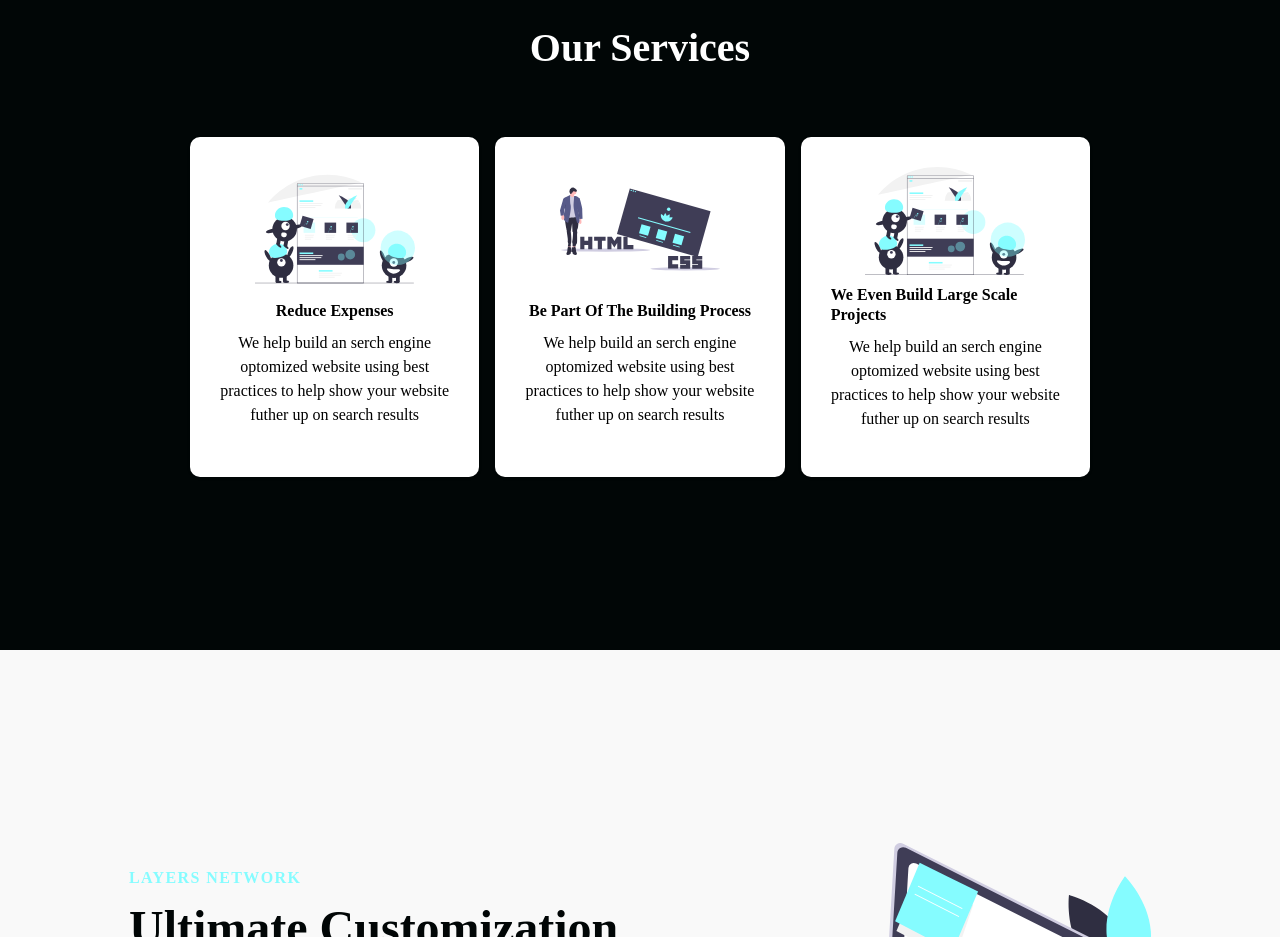
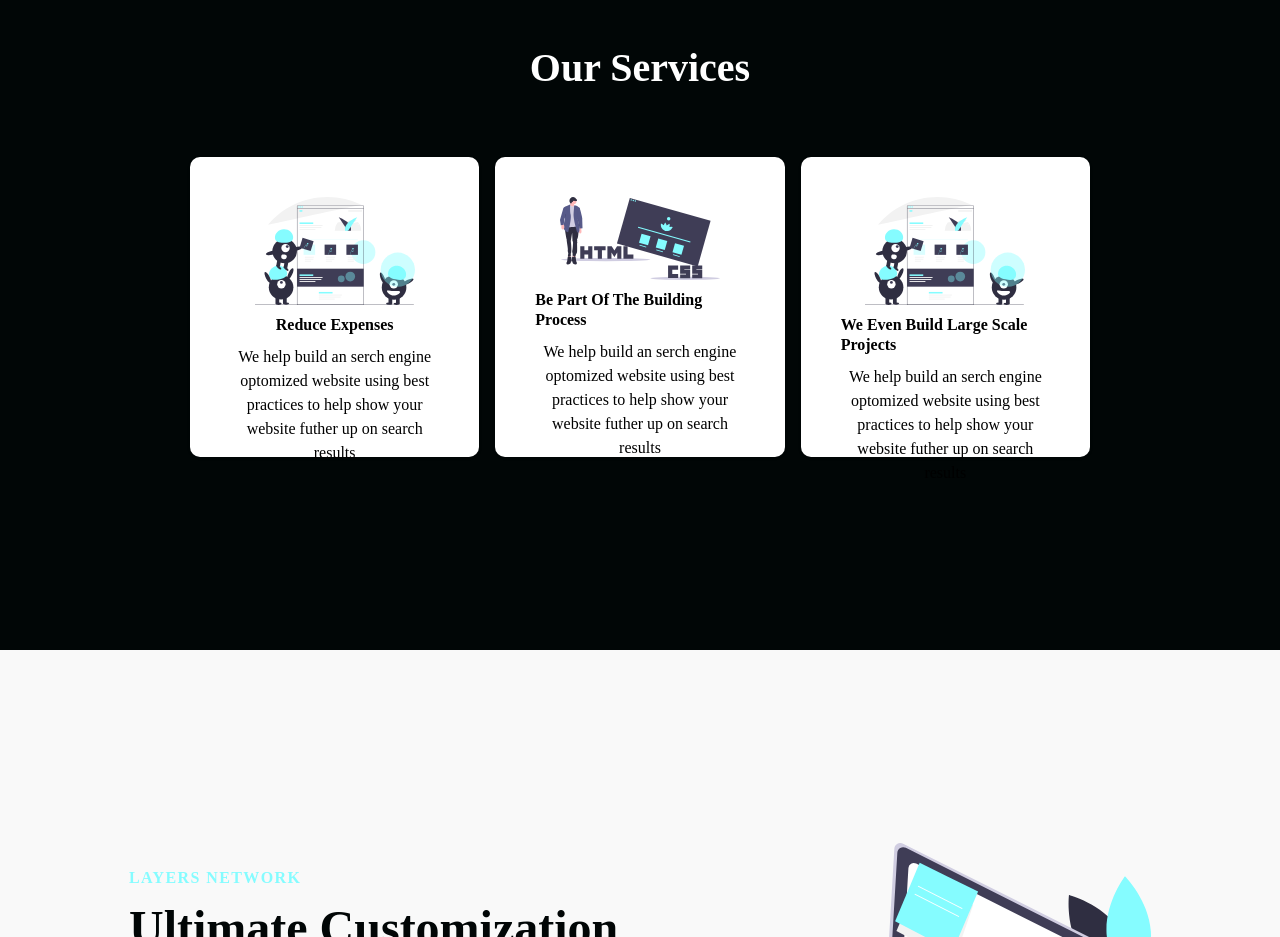
Before and after one commit to Rodgers31/Network-Castle, a React (Create React App) app in the folder client_side/: page / in a window 1280 px wide. Shown: the part 2680-3617 px from the top of the page. Built offline with nearby package versions, Linux system fonts and the light colour scheme; the HTML template or start-up script is replaced by a standard one; a web font is replaced by a local one.

Commit message:
react router to login page, fixed services overlap bug

```diff
--- a/client_side/src/App.js
+++ b/client_side/src/App.js
@@ -1,11 +1,15 @@
 import React from 'react';
-import { BrowserRouter as Router } from 'react-router-dom';
+import { BrowserRouter as Router, Routes, Route } from 'react-router-dom';
 import Home from './pages';
+import SigninPage from './pages/signin';
 
 const App = () => {
   return (
     <Router>
-      <Home />
+      <Routes>
+        <Route path='/' element={<Home />} />
+        <Route path='/login' element={<SigninPage />} />
+      </Routes>
     </Router>
   );
 };
--- a/client_side/src/components/Navbar/index.js
+++ b/client_side/src/components/Navbar/index.js
@@ -41,7 +41,7 @@ const Navbar = ({ toggle }) => {
             </NavItem>
           </NavMenu>
           <NavBtn>
-            <NavBtnLink to='login'>Login</NavBtnLink>
+            <NavBtnLink to='/login'>Login</NavBtnLink>
           </NavBtn>
         </NavbarContainer>
       </Nav>
--- a/client_side/src/components/Services/ServicesElements.js
+++ b/client_side/src/components/Services/ServicesElements.js
@@ -40,8 +40,8 @@ export const ServicesCard = styled.div`
   justify-content: flex-start;
   align-items: center;
   border-radius: 10px;
-  max-height: 340px;
-  padding: 30px;
+  max-height: 300px;
+  padding: 40px;
   box-shadow: 0 1px 3px rgba(0, 0, 0, 0.2);
   transition: all 0.2s ease-in-out;
 
--- /dev/null
+++ b/client_side/src/pages/signin.js
@@ -0,0 +1,11 @@
+import React from 'react';
+
+const SigninPage = () => {
+  return (
+    <div>
+      <h1>Sing in page</h1>
+    </div>
+  );
+};
+
+export default SigninPage;
```
